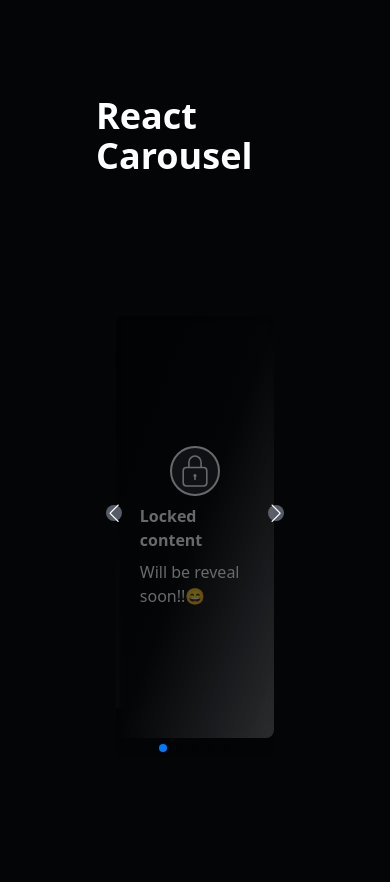
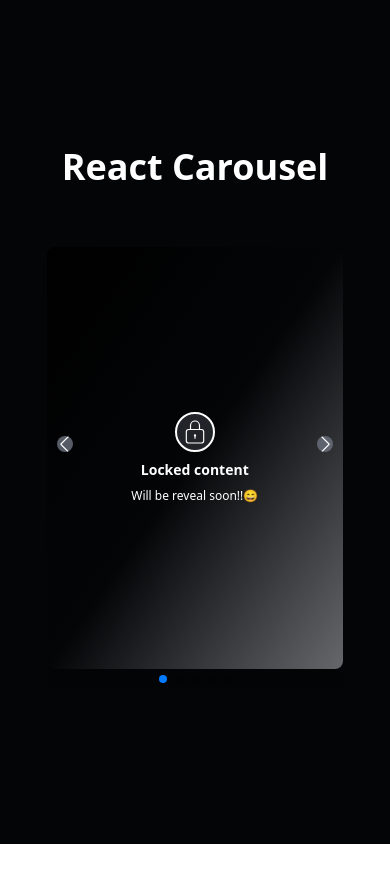
Before and after one commit to Shreyas20004/Swiper-carousel, a React (Vite) app: page / in a window 390 px wide. Shown: the top 882 px of the page. After the commit the page ends 844 px from the top, so only its background shows below. Built offline with nearby package versions, Linux system fonts and the light colour scheme.

Commit message:
Responsive and keystroke

```diff
--- a/src/App.jsx
+++ b/src/App.jsx
@@ -33,7 +33,7 @@ const carouselItems = [
 
 function App() {
   return (
-    <div className="flex flex-col items-center justify-center min-h-screen p-24 text-white bg-[#040507]">
+    <div className="flex flex-col items-center justify-center min-h-screen p-[12vw] text-white bg-[#040507]">
       <h1 className="mb-8 text-4xl font-bold">React Carousel</h1>
       <Carousel items={carouselItems} />
     </div>
--- a/src/components/Card.jsx
+++ b/src/components/Card.jsx
@@ -1,13 +1,29 @@
 /* eslint-disable react/prop-types */
 import { CiLock } from "react-icons/ci";
 const Card = ({ title, description }) => {
+    let screen = window.screen.width
+    const sizeAdjust = (screen) => {
+        if(screen >= 640){
+            return 40
+        }else if(screen >= 1024){
+            return 50
+        }else{
+            return 30
+        }
+    }
     return (
-        <div className="relative w-full h-[50vh] my-7 rounded-lg overflow-hidden shadow-lg transition-all duration-300 ease-in-out transform hover:scale-105">
+       <div className="relative w-full h-[50vh] my-7 rounded-lg overflow-hidden shadow-lg transition-all duration-300 ease-in-out transform hover:scale-105 ">  {/*xs:min-w-[40vw]*/}
             <div className="z-0 w-full h-full bg-[#040507] blur-sm"></div>
-            <div className="absolute inset-0 z-10 flex flex-col items-center justify-center p-6 opacity-40 bg-gradient-to-br from-black to-[#040507,#eceff46b] " id="card">
-                <CiLock color="white" size={50} className="bg-[#212429] rounded-full p-1 border-2 border-white mb-2" />
-                <h2 className="mb-2 font-bold text-white lg:text-3xl md:text-2xl">{title}</h2>
-                <h2 className="text-white lg:text-2xl md:text-xl">{description}</h2>
+            <div className="absolute inset-0 z-10 flex flex-col items-center justify-center p-6  bg-gradient-to-br from-black to-[#040507,#eceff46b] " id="card">
+                <CiLock
+
+                color="white"
+                size={
+                    sizeAdjust(screen)
+                }
+                className="bg-[#212429] rounded-full p-1 border-2 border-white mb-2" />
+                <h2 className="mb-2 font-bold text-white lg:text-2xl md:text-xl xs:text-sm">{title}</h2>
+                <h2 className="text-white lg:text-2xl md:text-xl xs:text-xs">{description}</h2>
             </div>
         </div>
     )
--- a/src/components/Carousel.jsx
+++ b/src/components/Carousel.jsx
@@ -1,6 +1,6 @@
 /* eslint-disable react/prop-types */
 import { Swiper, SwiperSlide } from "swiper/react"
-import { EffectCoverflow, Pagination, Navigation } from "swiper/modules"
+import { EffectCoverflow, Pagination, Navigation, Keyboard} from "swiper/modules"
 import Card from "./Card"
 
 // Import Swiper styles
@@ -11,13 +11,15 @@ import "swiper/css/navigation"
 
 const Carousel = ({ items }) => {
   return (
-    <div className="relative w-full py-20 ">
+    <div className="relative w-full ">
       <Swiper
         effect={"coverflow"}
         grabCursor={true}
         centeredSlides={true}
         slidesPerView={3}
+        slidesPerGroup={1}
         loop={true}
+        autoplay={{ delay:500 }}
         coverflowEffect={{
           rotate: 0,
           stretch: 0,
@@ -30,7 +32,11 @@ const Carousel = ({ items }) => {
           nextEl: ".swiper-button-next",
           prevEl: ".swiper-button-prev",
         }}
-        modules={[EffectCoverflow, Pagination, Navigation]}
+        keyboard={{
+          enabled: true,
+        }}
+        modules={[EffectCoverflow, Pagination, Navigation, Keyboard]}
+
         breakpoints={{
           272: {
             slidesPerView: 1,
@@ -45,7 +51,7 @@ const Carousel = ({ items }) => {
 
           },
         }}
-        className="mySwiper w-[80%] "
+        className="mySwiper"
       >
         {items.map((item) => (
           <SwiperSlide key={item.id} className="swiper-slide">
@@ -53,8 +59,8 @@ const Carousel = ({ items }) => {
           </SwiperSlide>
         ))}
       </Swiper>
-      <div className="swiper-button-prev xs:!w-4 xs:!h-4 lg:!w-9 xs:text-sm  sm:!w-6 lg:!h-9  sm:!h-6 !bg-gray-500 !rounded-full !text-white after:!text-lg"></div>
-      <div className="swiper-button-next xs:!w-4 xs:!h-4 lg:!w-9 xs:text-sm  sm:!w-6 lg:!h-9  sm:!h-6 !bg-gray-500 !rounded-full !text-white after:!text-lg "></div>
+      <div className="swiper-button-prev xs:!w-4 xs:!h-4 lg:!w-9 xs:text-sm  sm:!w-6 lg:!h-9  sm:!h-6 !bg-gray-500 !rounded-full !text-white after:!text-lg overflow-hidden absolute"></div>
+      <div className="swiper-button-next xs:!w-4 xs:!h-4 lg:!w-9 xs:text-sm  sm:!w-6 lg:!h-9  sm:!h-6 !bg-gray-500 !rounded-full !text-white after:!text-lg overflow-hidden absolute"></div>
     </div>
   )
 }
--- a/src/index.css
+++ b/src/index.css
@@ -4,6 +4,7 @@
 
 .swiper-slide {
   transition: all 0.3s ease;
+  opacity: 0.4;
 }
 
 .swiper-slide-active {
@@ -15,7 +16,7 @@
 
 .swiper-slide-prev,
 .swiper-slide-next {
-  opacity: 0.7;
+  opacity: 0.9;
 }
 
 .swiper-pagination {
```
